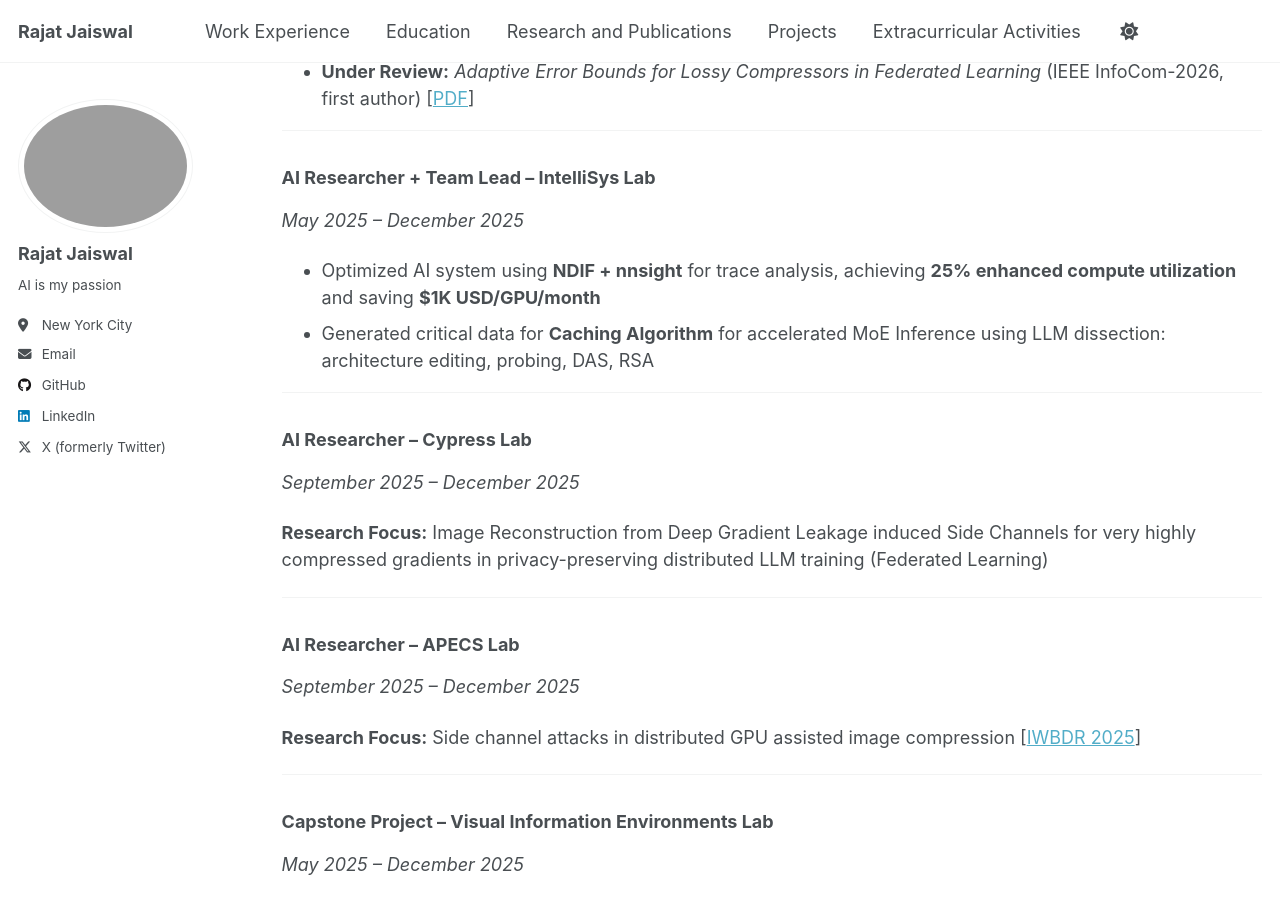
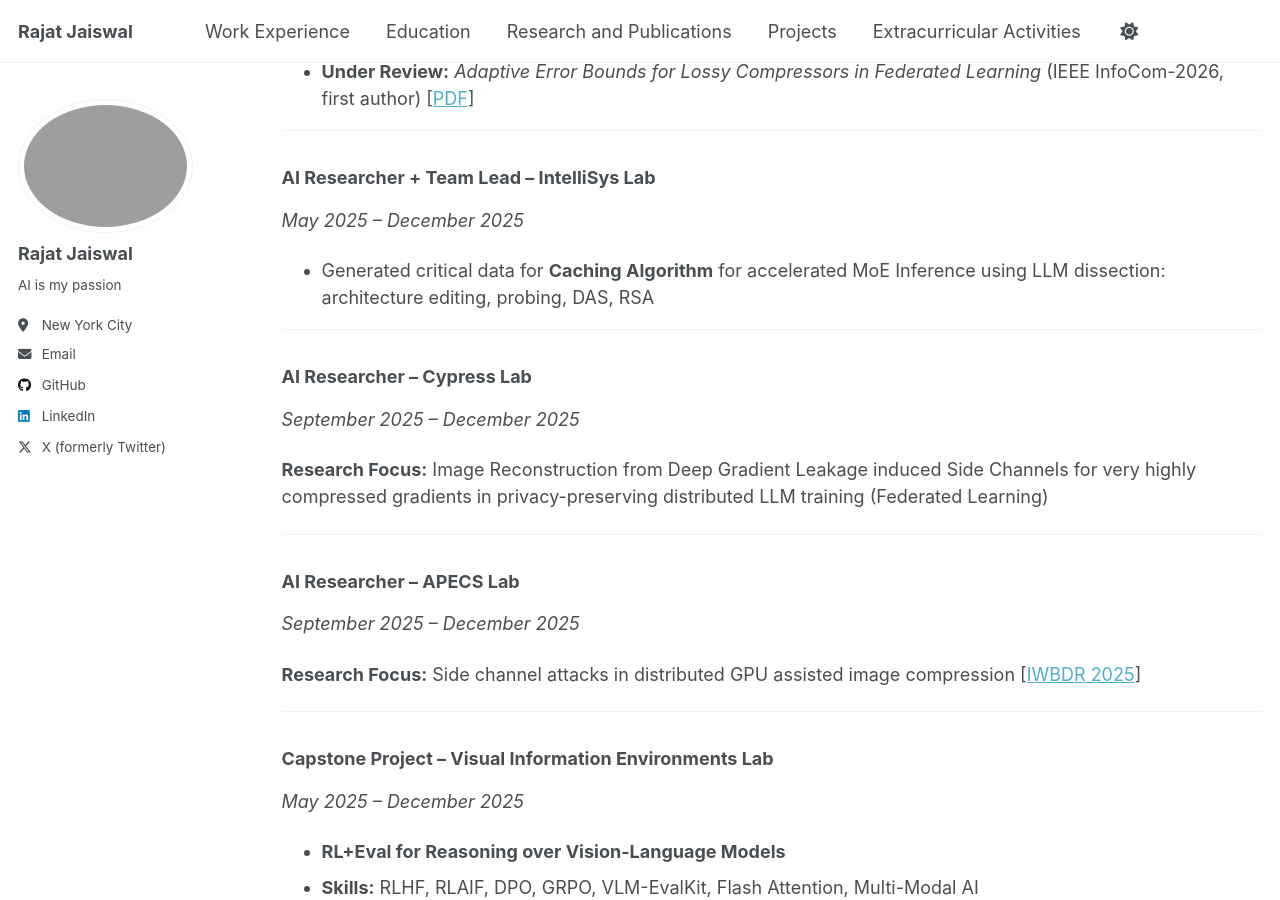
Before and after one commit to onlinerj/onlinerj.github.io, a Jekyll site: the page built from _pages/publications.md, in a window 1280 px wide and 900 px high, scrolled down 379 px. Built offline with Jekyll 4.4.1, drawn with Linux system fonts in a browser that asks for light colours; a script that is not in the unit is left out.

Commit message:
Update research positions content

```diff
--- a/_pages/publications.md
+++ b/_pages/publications.md
@@ -27,7 +27,6 @@ author_profile: true
 
 *May 2025 – December 2025*
 
-- Optimized AI system using **NDIF + nnsight** for trace analysis, achieving **25% enhanced compute utilization** and saving **$1K USD/GPU/month**
 - Generated critical data for **Caching Algorithm** for accelerated MoE Inference using LLM dissection: architecture editing, probing, DAS, RSA
 
 ---
```
